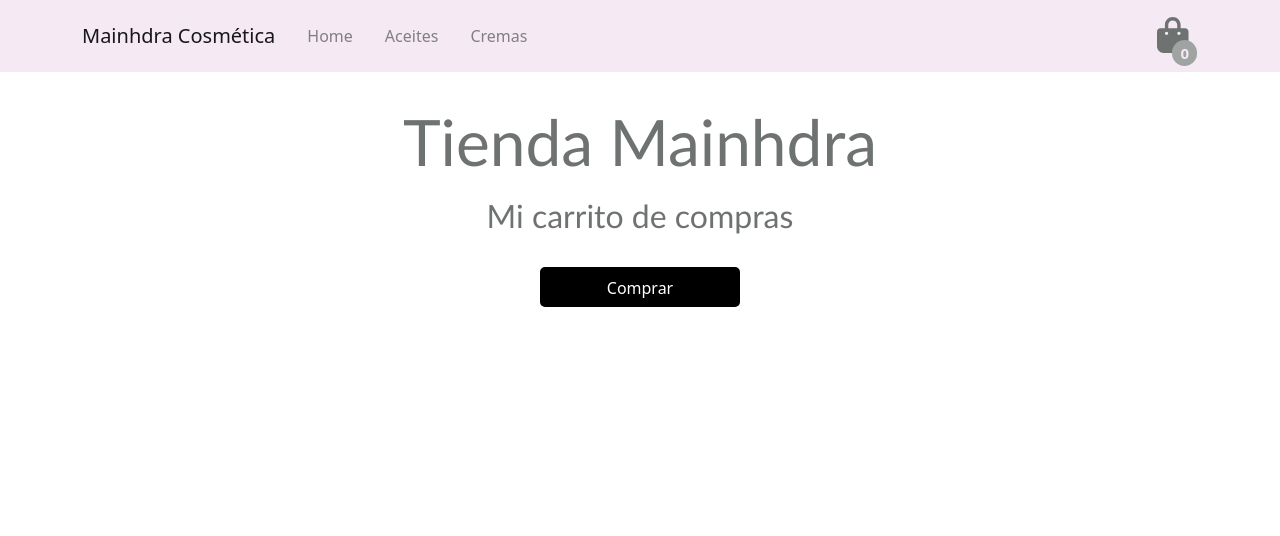
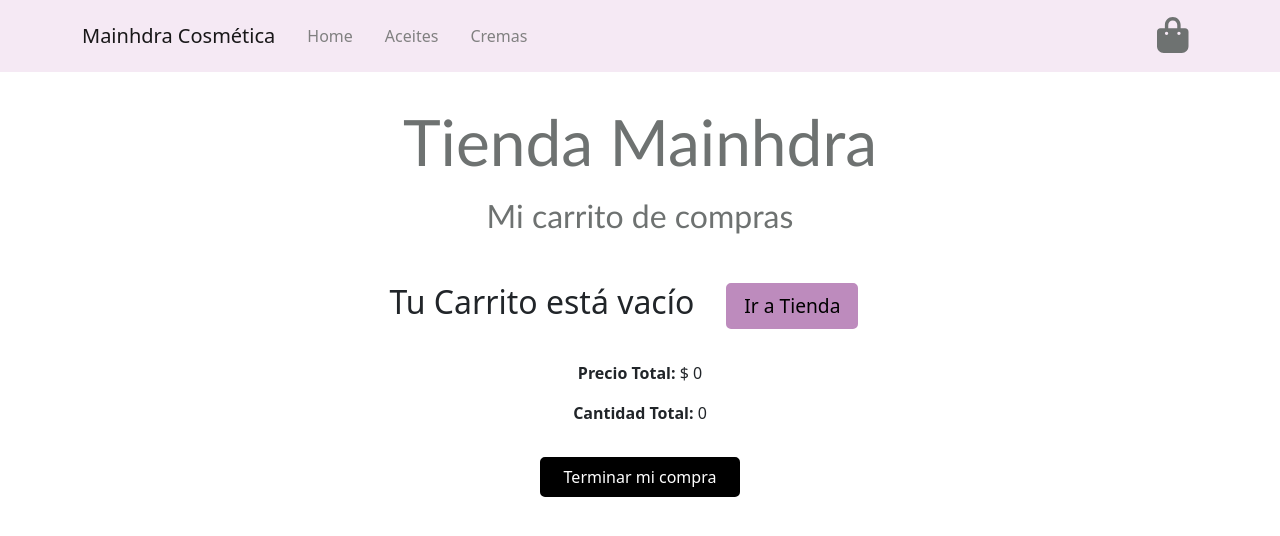
Before and after one commit to NatiCastro/mitienda-coder-react, a React (Create React App) app: page /cart in a window 1280 px wide. Shown: the top 536 px of the page. Built offline with nearby package versions, Linux system fonts and the light colour scheme.

Commit message:
Cart View

```diff
--- a/src/Componentes/Cart.jsx
+++ b/src/Componentes/Cart.jsx
@@ -1,34 +1,48 @@
 import React, {useContext} from "react";
+import { Link } from "react-router-dom";
 import "../Estilos/Items.css";
 import { CartContext } from "./CartContext";
 
 export default function Cart() {
 
-    const {cart, removerItem, comprarTodo } = useContext(CartContext);
+    const {cart, removerItem, comprarTodo, precioTotal, cantidadTotal } = useContext(CartContext);
     console.log(cart);
+
+
     return (
         <>
+
         <h2 className="titulo-cart">Mi carrito de compras</h2>
 
-        {cart.map((c) => (
+        {/* Condicional para sacar mensaje de "Tu carrito está vacío" */}
+
+        {cart.length >= 1 ?  cart.map((c) => (
             <div className="carrito" key={c.id}>
                 <ul>
                     <li>
                         <b>Producto:</b> {c.nombre} |
                         <b> Precio:</b> $ {c.precio} |
-                        <b> Cantidad:</b> {c.count}
+                        <b> Cantidad:</b> {c.count} |
+                        <b> Total:</b> $ {c.precio * c.count}
+
                         <button className="boton-remover" onClick={() => removerItem(c.id)}> Remover </button>
                     </li>
                 </ul>
+            </div>)) :
+
+            <div className="carrito">
+                <h2>Tu Carrito está vacío</h2>
+                <Link to= {"/"} className="ir-a-tienda">Ir a Tienda</Link>
             </div>
-        ))}
+        }
 
         <div className="contenedor-boton-comprar">
-            <button className="boton-comprar" onClick={()=>comprarTodo()}>Comprar</button>
+            <p><b>Precio Total: </b>$ {precioTotal}</p>
+            <p><b>Cantidad Total: </b>{cantidadTotal()}</p>
+            <button className="boton-comprar" onClick={()=>comprarTodo()}>Terminar mi compra</button>
         </div>
+
         </>
-
-
 
 
     )
--- a/src/Componentes/CartContext.jsx
+++ b/src/Componentes/CartContext.jsx
@@ -1,4 +1,4 @@
-import React, { createContext, useState } from "react";
+import React, { createContext, useEffect, useState } from "react";
 
 
 export const CartContext = createContext();
@@ -12,11 +12,12 @@ export default function CartContextProvider ({children}) {
 
         let i = cart.findIndex(elemento => elemento.id === item.id);
 
+
             if (i !== -1) {
                 const newCart = [...cart];
                 newCart[i].count = newCart[i].count + item.count;
                 setCart(newCart);
-                console.log(newCart)
+
             } else {
                 setCart([...cart, item]);
             }
@@ -29,10 +30,32 @@ export default function CartContextProvider ({children}) {
     //Función de "comprar" y resetear el array con los items
     const comprarTodo = () => {console.log(setCart([]))};
 
+       //Funcion para sumar precio de todos los items
+       const [precioTotal, setPrecioTotal] = useState(0);
+
+       useEffect(() => {
+
+           let total = 0;
+           cart.forEach(item => {
+             total+= item.precio * item.count;
+           });
+
+           setPrecioTotal(total);
+
+       }, [cart])
+       console.log(precioTotal)
+
+        //Función para sumar la cantidad total de productos
+        const cantidadTotal= ()=> (cart.reduce((total, item)=> total+= item.count, 0));
+        useEffect(()=>{
+
+           cantidadTotal();
+
+        },[cart])
 
 
     return (
-        <CartContext.Provider value={{cart, addToCart, removerItem, comprarTodo}}>
+        <CartContext.Provider value={{cart, addToCart, removerItem, comprarTodo, precioTotal, cantidadTotal}}>
             {children}
         </CartContext.Provider>
     )
--- a/src/Componentes/CartWidget.jsx
+++ b/src/Componentes/CartWidget.jsx
@@ -1,27 +1,40 @@
-import React from "react";
+import React, {useContext} from "react";
 import { FontAwesomeIcon } from '@fortawesome/react-fontawesome';
 import { faBagShopping } from '@fortawesome/free-solid-svg-icons';
 import '../Estilos/NavBarStyle.css';
 import { Link } from "react-router-dom";
+import { CartContext } from "./CartContext";
 
 
 
 
 export default function IconoCarrito () {
+    const {cart, cantidadTotal} = useContext(CartContext);
+
 
     return (
+        <>
+        {/* Condicional para mostrar el contador sólo si tiene productos */}
+        {cart.length === 0 ?
         <div className= "icono-carrito">
             <Link to='/cart'>
+                <FontAwesomeIcon
+                    icon={faBagShopping}
+                    style={{fontSize:36, color:'rgb(110, 114, 113)'}}
+                    className="icono-fontawesome" />
+            </Link>
+        </div> :
 
-            <FontAwesomeIcon
-                icon={faBagShopping}
-                style={{fontSize:36, color:'rgb(110, 114, 113)'}}
-                className="icono-fontawesome"
-            />
-            <span className="contador" >0</span>
+            <div className= "icono-carrito">
+            <Link to='/cart'>
+                <FontAwesomeIcon
+                    icon={faBagShopping}
+                    style={{fontSize:36, color:'rgb(110, 114, 113)'}}
+                    className="icono-fontawesome"/>
+                <span className="contador" >{cantidadTotal()}</span>
             </Link>
         </div>
-
-
+        }
+        </>
     )
 }
--- a/src/Componentes/ItemCount.jsx
+++ b/src/Componentes/ItemCount.jsx
@@ -34,11 +34,11 @@ export default function ItemCount ({stock, nombre, id, precio, onAdd}) {
                 <button className="botones-itemcount" onClick={Suma}>+</button>
             </div>
             <button className="agregar-carrito"
-            onClick={()=> {
+            onClick={()=>{
                             addToCart({id, nombre, precio, count});
                             setCount(1);
                             onAdd(count);
-                            }}>
+                        }}>
                 Agregar al carrito
             </button>
         </div>
--- a/src/Componentes/ItemDetail.jsx
+++ b/src/Componentes/ItemDetail.jsx
@@ -28,14 +28,13 @@ export default function ItemDetail ({producto}) {
                         <br/>
                         Peso Neto: {producto.peso}
                     </Card.Text>
-                    <ItemCount stock={producto.stock}
+                    <ItemCount  stock={producto.stock}
                                 nombre={producto.nombre}
                                 id={producto.id}
                                 precio={producto.precio}
                                 onAdd={handleOnAdd} />
                     <br/>
                     <Link to={"/cart"} className="ver-carrito">Ver carrito</Link>
-                    {/* <button onClick={()=>{console.log(ItemDetail=({producto})); addToCart({...producto})}} >AddToCart</button> */}
                 </Card.Body>
                 </Card>
 
--- a/src/Estilos/Items.css
+++ b/src/Estilos/Items.css
@@ -95,6 +95,7 @@
 }
 .contenedor-boton-comprar {
   display: flex;
+  flex-direction: column;
   justify-content: center;
   align-items: center;
 }
@@ -114,3 +115,19 @@
   background-color: rgb(189, 139, 189);
   color: black;
 }
+.ir-a-tienda {
+  margin: 2rem;
+  font-size: 1.2rem;
+  padding: 0.4rem 1rem;
+  text-align: center;
+  vertical-align: middle;
+  text-decoration: none;
+  color: black;
+  background-color: rgb(189, 139, 189);
+  border: 2px solid rgb(189, 139, 189);
+  border-radius: 5px;
+}
+.ir-a-tienda:hover {
+  background-color: rgb(245, 233, 244);
+  color: black;
+}
--- a/src/Estilos/NavBarStyle.css
+++ b/src/Estilos/NavBarStyle.css
@@ -10,9 +10,9 @@
   top: 28px;
   right: 1px;
   font-size: 15px;
-  color: rgb(245, 233, 244);
+  color: white;
   font-weight: 600;
-  padding: 1px 8px;
+  padding: 1px 9px;
   border-radius: 30px;
   line-height: 24px;
   background-color: rgb(159, 163, 162);
```
